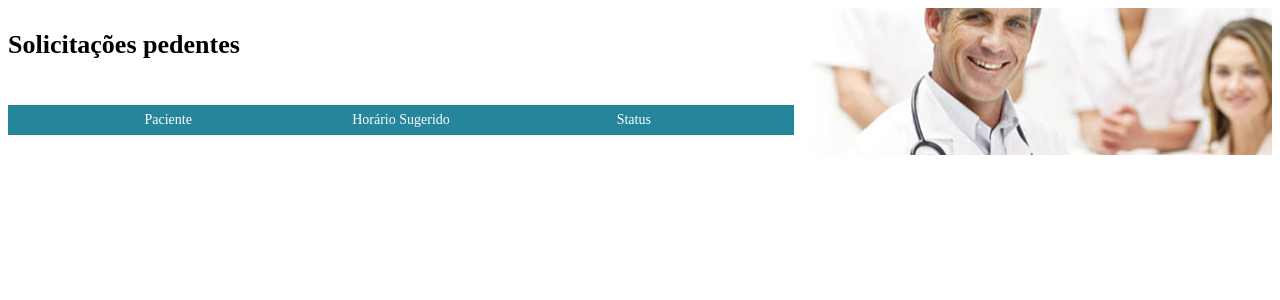
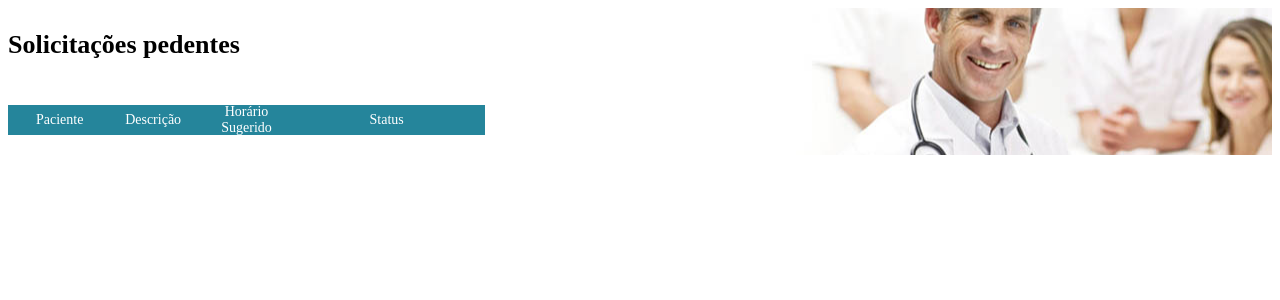
Before and after one commit to luizfgmc/medicos, a CodeIgniter app: the page made by application/views/solicitacoes.php in a window 1280 px wide. Shown: the top 300 px of the page. Run offline with CodeIgniter, Linux system fonts and the light colour scheme; data that the repository does not hold is empty.

Commit message:
acrescentei a descricao na solictacoes

```diff
--- a/application/controllers/acesso.php
+++ b/application/controllers/acesso.php
@@ -68,7 +68,7 @@ class Acesso extends CI_Controller {
                 redirect(base_url('medico/chares'));
             } else {
                 $this->contarCaptcha();
-                    setErrorLogin();
+                    $this->setErrorLogin();
                     redirect(base_url('home'));
             }
         } else {
--- a/application/views/solicitacoes.php
+++ b/application/views/solicitacoes.php
@@ -3,13 +3,14 @@
         <section class="mainContent">
             <section class="containerSolicitacoes">
                 <div class="containerCenter fullSiteSize">
-                    <div class="halfSize">
-                        <div class="containerListaSolicitacoes">
+                    <div class="">
+                        <div class="containerListaSolicitacoes solicitacaoMedico">
                             <h2>Solicitações pedentes </h2>
-                            <div class="infoMedicoLogado">
+                            <div class="infoMedicoLogado ">
                             </div>
                             <div class="cabecalhoListaSolicitacoes">
                                 <span class="nomePaciente">Paciente</span>
+                                <span class="nomePaciente">Descrição</span>
                                 <span class="horarioSugerido">Horário Sugerido</span>
                                 <span class="saldo">Status</span>
                             </div>
@@ -19,8 +20,8 @@
                                     ?>
                                     <div class="itemSolicitacao">
                                         <?php
-                                        //echo($k->solicitante . "<br/>");
                                         echo '<span class="nomePaciente">' . ($k->nome_paciente) . '</span>';
+                                        echo '<span class="nomePaciente">' . ($k->descricao) . '</span>';
                                         echo '<span class="horarioSugerido">' . date('d/m/Y', strtotime($k->data_emissao)) . '</br>';
                                         echo date('d/m/Y', strtotime($k->data_agendamento)) . '</br>';
                                         $x = ($k->flg_retorno == '1') ? '[Retorno]': '';
--- a/assets/css/solicitacoes/solicitacoes.css
+++ b/assets/css/solicitacoes/solicitacoes.css
@@ -36,6 +36,11 @@
     flex-wrap: wrap;
     margin-bottom:20px;
     width: 786px
+}
+
+.containerListaSolicitacoes.solicitacaoMedico
+{
+    width:100%;
 }
 
 .itemSolicitacao
@@ -195,3 +200,13 @@
 {
     margin-bottom:5px;
 }
+
+.solicitacaoMedico .itemSolicitacao .nomePaciente
+{
+    width:20%;
+}
+
+.solicitacaoMedico .cabecalhoListaSolicitacoes .nomePaciente
+{
+    width:20%;
+}
```
Also changed, not shown: captcha/1464278095.2837.jpg (deleted), captcha/1464278181.8289.jpg (deleted), captcha/1464278407.2639.jpg (deleted), captcha/1464278417.3553.jpg (deleted), captcha/1464278719.9929.jpg (deleted), captcha/1464278785.055.jpg (deleted), captcha/1464278803.0264.jpg (deleted), captcha/1464278807.4745.jpg (deleted), captcha/1464278855.9397.jpg (deleted), captcha/1464278860.9757.jpg (deleted), captcha/1464278869.6485.jpg (deleted), captcha/1464278874.5087.jpg (deleted), captcha/1464278901.5694.jpg (deleted), captcha/1464278907.8924.jpg (deleted), 1 more files.
